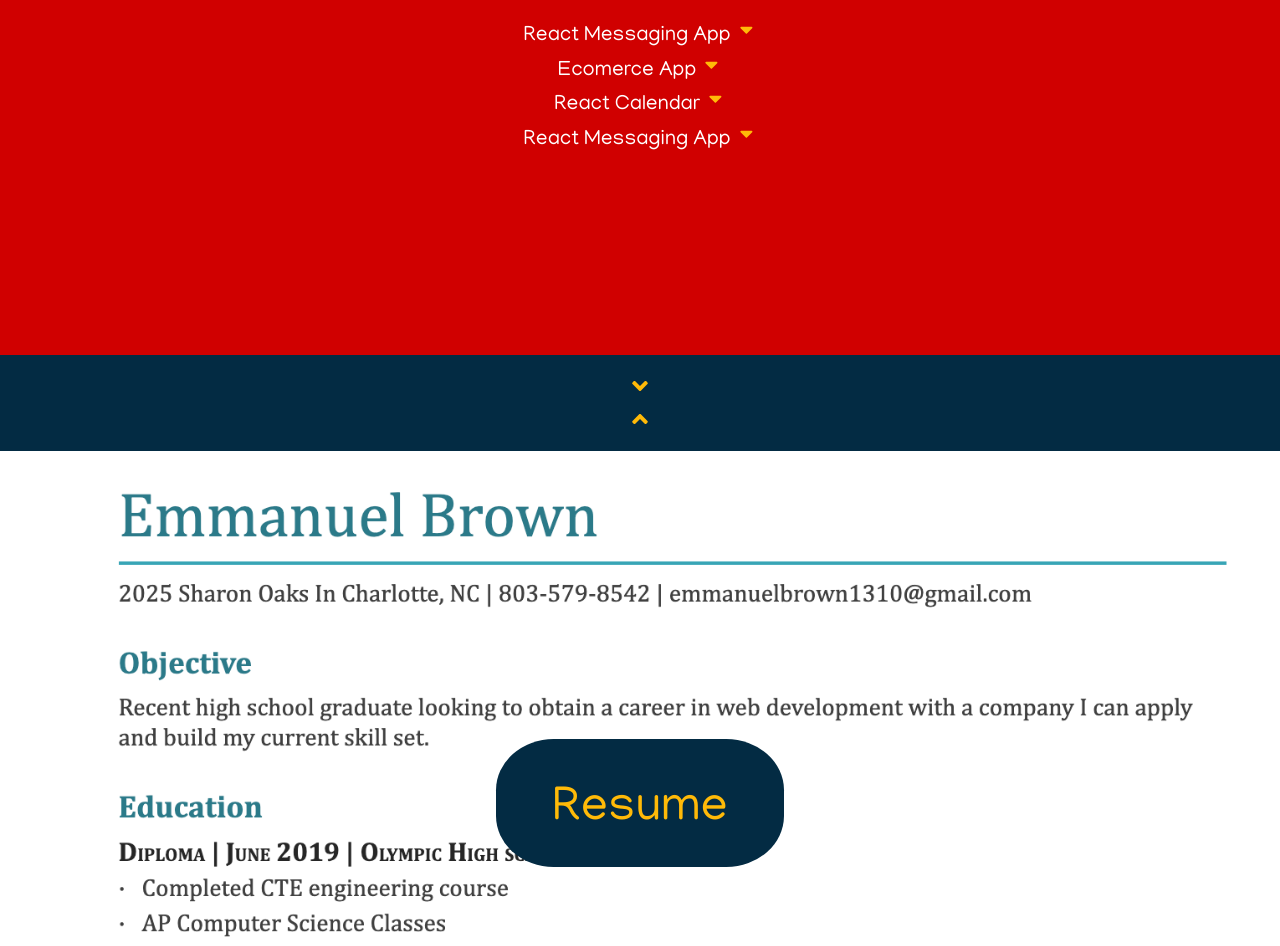
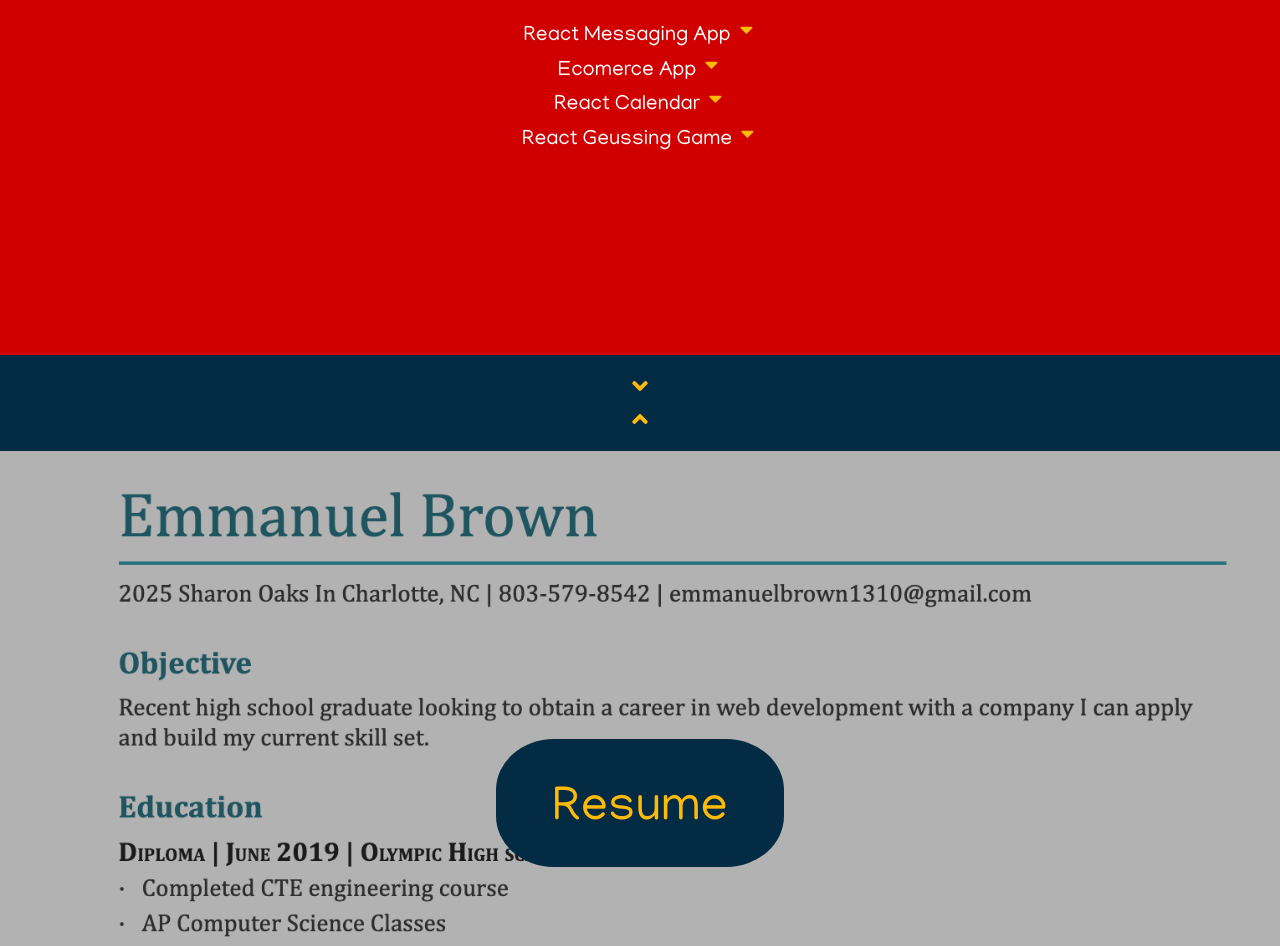
Before and after one commit to emmanuel-brown/Person_Site, a React (Create React App) app: page / in a window 1280 px wide. Shown: the part 1200-2146 px from the top of the page. Built offline with nearby package versions, Linux system fonts and the light colour scheme.

Commit message:
fixed experience Messaging App issue

```diff
--- a/src/Components/Resume/resume.scss
+++ b/src/Components/Resume/resume.scss
@@ -6,7 +6,7 @@
         #Resume{
             position: relative;
             height: 88vh;
-            background-image: url('./Resume.png');
+            background: linear-gradient( rgba(0, 0, 0, 0.3), rgba(0, 0, 0, 0.3) ), url('./Resume.png');
             background-size: cover;
             #button{
                 position: absolute;
--- a/src/Components/description/description.jsx
+++ b/src/Components/description/description.jsx
@@ -33,7 +33,7 @@ const description = () =>(
                     site="https://optimistic-cori-69b414.netlify.com/"
                 />
                 <Experience
-                    exp="React Messaging App"
+                    exp="React Geussing Game"
                     github="https://github.com/emmanuel-brown/react3"
                     site="https://dreamy-tereshkova-06218a.netlify.com/React2/game"
                 />
```
